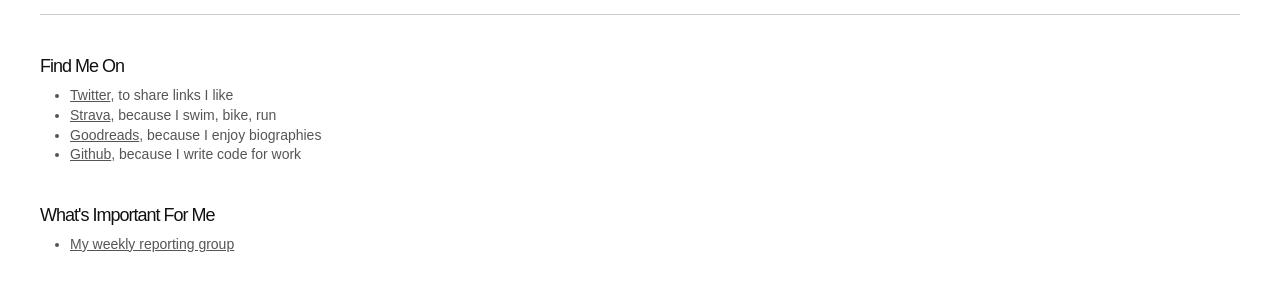
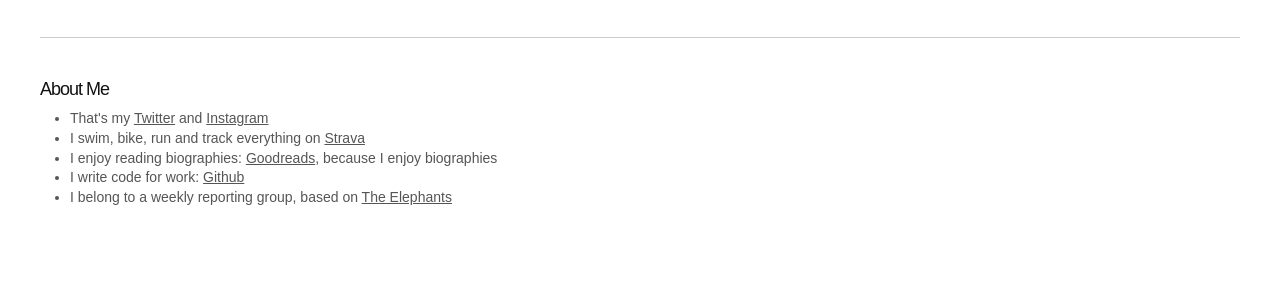
Before and after one commit to maxparm/maxparm.github.io, a website: page index.html in a window 1280 px wide. Shown: the part 134-424 px from the top of the page. Drawn offline with Linux system fonts and the light colour scheme.

Commit message:
Update index.html

```diff
--- a/index.html
+++ b/index.html
@@ -23,22 +23,18 @@
             <h1>Maxime Parmentier</h1>
             <div class="description">
                 Front-end developer at <a target="_blank" href="http://www.7geese.com">7geese.com</a>.<br/>
+                I live in Vancouver, BC. I am from France.<br/>
             </div>
 
             <hr/>
 
-            <h2><a href="http://maximeparmentier.com" target="_blank">Find me on</a></h2>
-            <ul class="">
-                <li><a target="_blank" href="https://twitter.com/maxparm">Twitter</a>, to share links I like</li>
-                <li><a target="_blank" href="https://www.strava.com/athletes/585974">Strava</a>, because I swim, bike, run</li>
-                <li><a target="_blank" href="https://www.goodreads.com/user/show/26802949-maxime-parmentier">Goodreads</a>, because I enjoy biographies</li>
-                <li><a target="_blank" href="https://github.com/maxparm">Github</a>, because I write code for work</li>
-            </ul>
-
-
-            <h2><a href="http://maximeparmentier.com" target="_blank">What's important for me</a></h2>
-            <ul class="">
-                <li><a target="_blank" href="https://medium.com/things-ive-written/the-elephants-182870501589">My weekly reporting group</a></li>
+            <h2>About me</h2>
+            <ul>
+                <li>That's my <a target="_blank" href="https://twitter.com/maxparm">Twitter</a> and <a target="_blank" href="https://instagram.com/maxparm">Instagram</a></li>
+                <li>I swim, bike, run and track everything on <a target="_blank" href="https://www.strava.com/athletes/585974">Strava</a></li>
+                <li>I enjoy reading biographies: <a target="_blank" href="https://www.goodreads.com/user/show/26802949-maxime-parmentier">Goodreads</a>, because I enjoy biographies</li>
+                <li>I write code for work: <a target="_blank" href="https://github.com/maxparm">Github</a></li>
+                <li>I belong to a weekly reporting group, based on <a target="_blank" href="https://medium.com/things-ive-written/the-elephants-182870501589">The Elephants</a></li>
             </ul>
 
         </div>
```
